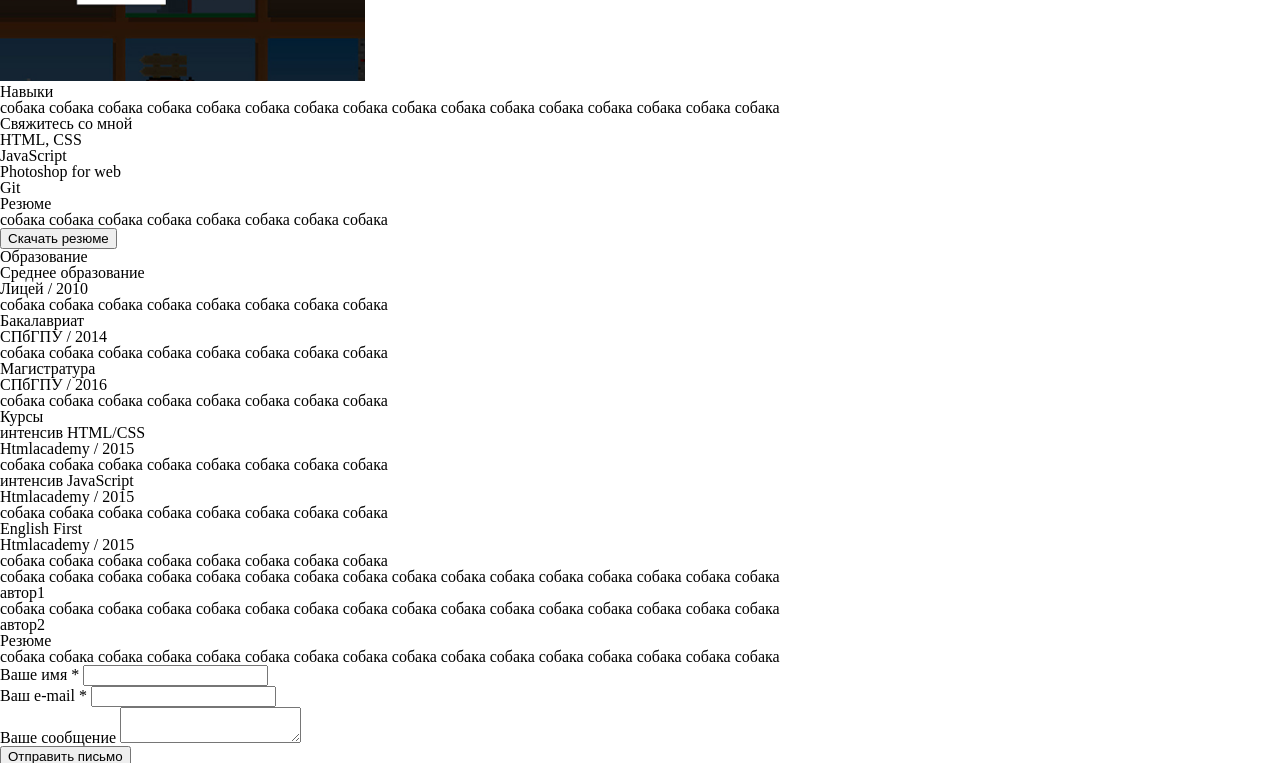
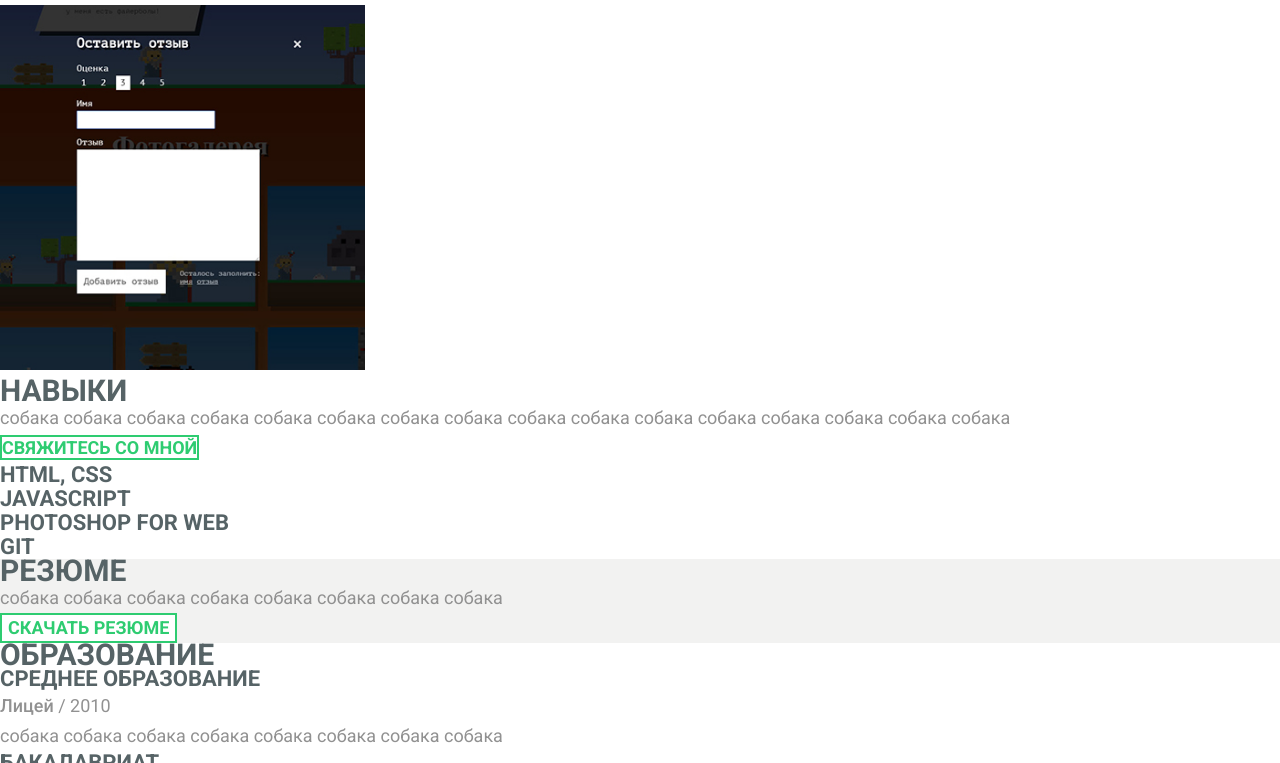
Before and after one commit to YSeredich/resume, a plain HTML site: page index.html in a window 1280 px wide. Shown: the part 2850-3613 px from the top of the page. Drawn offline with Linux system fonts and the light colour scheme.

Commit message:
add fonts and backgrounds

```diff
--- a/css/style.css
+++ b/css/style.css
@@ -55,3 +55,96 @@
 .icon-html5:before {
     content: "\66";
 }
+
+body {
+    font-family: 'Roboto', 'Arial', sans-serif;
+    font-size: 18px;
+    line-height: 30px;
+    color: #919191;
+}
+
+.title,
+.secondary-title {
+    text-transform: uppercase;
+    line-height: 24px;
+    font-weight: bold;
+    color: #566366;
+}
+
+.nav__link {
+    font-family: 'Roboto', 'Arial', sans-serif;
+    font-size: 16px;
+    font-weight: bold;
+    line-height: 30px;
+    color: #fff;
+    text-transform: uppercase;
+    text-decoration: none;
+}
+
+.nav__link:hover {
+    color: #2ecc71;
+}
+
+.title {
+    font-size: 30px;
+}
+
+.secondary-title {
+    font-size: 22px;
+}
+
+.contacts__title {
+    color: #fff;
+}
+
+.btn {
+    font-family: 'Roboto', 'Arial', sans-serif;
+    font-size: 18px;
+    font-weight: bold;
+    line-height: 24px;
+    color: #2ecc71;
+    text-transform: uppercase;
+
+    background-color: #fff;
+    border: 2px solid #2ecc71;
+}
+
+.testimonial-item__text {
+    font-size: 24px;
+    line-height: 36px;
+    font-style: italic;
+}
+
+.testimonial-item__author {
+    text-transform: uppercase;
+    font-weight: bold;
+    line-height: 36px;
+}
+
+.education__place,
+.courses__place {
+    font-weight: 500;
+}
+
+.nav,
+.contacts {
+    background-color: #252e30;
+}
+
+.minor-info,
+.resume,
+.testimonials {
+    background-color: #f2f2f1;
+}
+
+.footer {
+    background-color: #191f21;
+}
+
+.main-info,
+.skills,
+.education,
+.courses,
+.portfolio {
+    background-color: #fff;
+}
--- a/index.html
+++ b/index.html
@@ -3,6 +3,7 @@
 <head>
     <meta charset="UTF-8">
     <title>yulia</title>
+    <link href='https://fonts.googleapis.com/css?family=Roboto:400,500,700,400italic&subset=latin,cyrillic-ext' rel='stylesheet' type='text/css'>
     <link href="css/reset.css" rel="stylesheet">
     <link href="css/style.css" rel="stylesheet">
 </head>
@@ -65,11 +66,11 @@
                         </p>
                         <div class="minor-info-items">
                             <div class="minor-info-item">
-                                <h3 class="title minor-info-item__title">собака</h3>
+                                <h3 class="secondary-title minor-info-item__title">собака</h3>
                                 <p class="minor-info-item__text">собака собака собака собака</p>
                             </div>
                             <div class="minor-info__item">
-                                <h3 class="title minor-info-item__title">собака</h3>
+                                <h3 class="secondary-title minor-info-item__title">собака</h3>
                                 <p class="minor-info-item__text">собака собака собака собака</p>
                             </div>
                         </div>
@@ -124,7 +125,7 @@
             </div>
             <div class="skills-items">
                 <div class="skill-item">
-                    <h3 class="title skill-item__title">HTML, CSS</h3>
+                    <h3 class="secondary-title skill-item__title">HTML, CSS</h3>
                     <div class="skill-item__container">
                         <div class="skill-item__progress">
                             <p class="skill-iten__percent"></p>
@@ -132,7 +133,7 @@
                     </div>
                 </div>
                 <div class="skill-item">
-                    <h3 class="title skill-item__title">JavaScript</h3>
+                    <h3 class="secondary-title skill-item__title">JavaScript</h3>
                     <div class="skill-item__container">
                         <div class="skill-item__progress">
                             <p class="skill-iten__percent"></p>
@@ -140,7 +141,7 @@
                     </div>
                 </div>
                 <div class="skill-item">
-                    <h3 class="title skill-item__title">Photoshop for web</h3>
+                    <h3 class="secondary-title skill-item__title">Photoshop for web</h3>
                     <div class="skill-item__container">
                         <div class="skill-item__progress">
                             <p class="skill-iten__percent"></p>
@@ -148,7 +149,7 @@
                     </div>
                 </div>
                 <div class="skill-item">
-                    <h3 class="title skill-item__title">Git</h3>
+                    <h3 class="secondary-title skill-item__title">Git</h3>
                     <div class="skill-item__container">
                         <div class="skill-item__progress">
                             <p class="skill-iten__percent"></p>
@@ -169,24 +170,24 @@
             <h2 class="title education__title">Образование</h2>
             <div class="education-items">
                 <div class="education-item">
-                    <h3 class="title education-item__title">Среднее образование</h3>
-                    <p class="education__place-date">Лицей / 2010</p>
+                    <h3 class="secondary-title education-item__title">Среднее образование</h3>
+                    <p class="education__place-date"><span class="education__place">Лицей</span> / 2010</p>
                     <p class="education__info">
                         собака собака собака собака
                         собака собака собака собака
                     </p>
                 </div>
                 <div class="education-item">
-                    <h3 class="title education-item__title">Бакалавриат</h3>
-                    <p class="education__place-date">СПбГПУ / 2014</p>
+                    <h3 class="secondary-title education-item__title">Бакалавриат</h3>
+                    <p class="education__place-date"><span class="education__place">СПбГПУ</span> / 2014</p>
                     <p class="education__info">
                         собака собака собака собака
                         собака собака собака собака
                     </p>
                 </div>
                 <div class="education-item">
-                    <h3 class="title education-item__title">Магистратура</h3>
-                    <p class="education__place-date">СПбГПУ / 2016</p>
+                    <h3 class="secondary-title education-item__title">Магистратура</h3>
+                    <p class="education__place-date"><span class="education__place">СПбГПУ</span> / 2016</p>
                     <p class="education__info">
                         собака собака собака собака
                         собака собака собака собака
@@ -198,24 +199,24 @@
             <h2 class="title courses__title">Курсы</h2>
             <div class="courses-items">
                 <div class="courses-item">
-                    <h3 class="title courses-item__title">интенсив HTML/CSS</h3>
-                    <p class="courses__place-date">Htmlacademy / 2015</p>
+                    <h3 class="secondary-title courses-item__title">интенсив HTML/CSS</h3>
+                    <p class="courses__place-date"><span class="courses__place">Htmlacademy</span> / 2015</p>
                     <p class="courses__info">
                         собака собака собака собака
                         собака собака собака собака
                     </p>
                 </div>
                 <div class="courses-item">
-                    <h3 class="title courses-item__title">интенсив JavaScript</h3>
-                    <p class="courses__place-date">Htmlacademy / 2015</p>
+                    <h3 class="secondary-title courses-item__title">интенсив JavaScript</h3>
+                    <p class="courses__place-date"><span class="courses__place">Htmlacademy</span> / 2015</p>
                     <p class="courses__info">
                         собака собака собака собака
                         собака собака собака собака
                     </p>
                 </div>
                 <div class="courses-item">
-                    <h3 class="title courses-item__title">English First</h3>
-                    <p class="courses__place-date">Htmlacademy / 2015</p>
+                    <h3 class="secondary-title courses-item__title">English First</h3>
+                    <p class="courses__place-date"><span class="courses__place">English First</span> / 2016</p>
                     <p class="courses__info">
                         собака собака собака собака
                         собака собака собака собака
@@ -280,7 +281,7 @@
             </div>
         </section>
     </main>
-    <footer>
+    <footer class="footer">
         <section class="social">
             <a href="#" class="social__link"><i class="icon-html5">htmlacademy</i></a>
             <a href="#" class="social__link"><i class="icon-header">hh</i></a>
```
